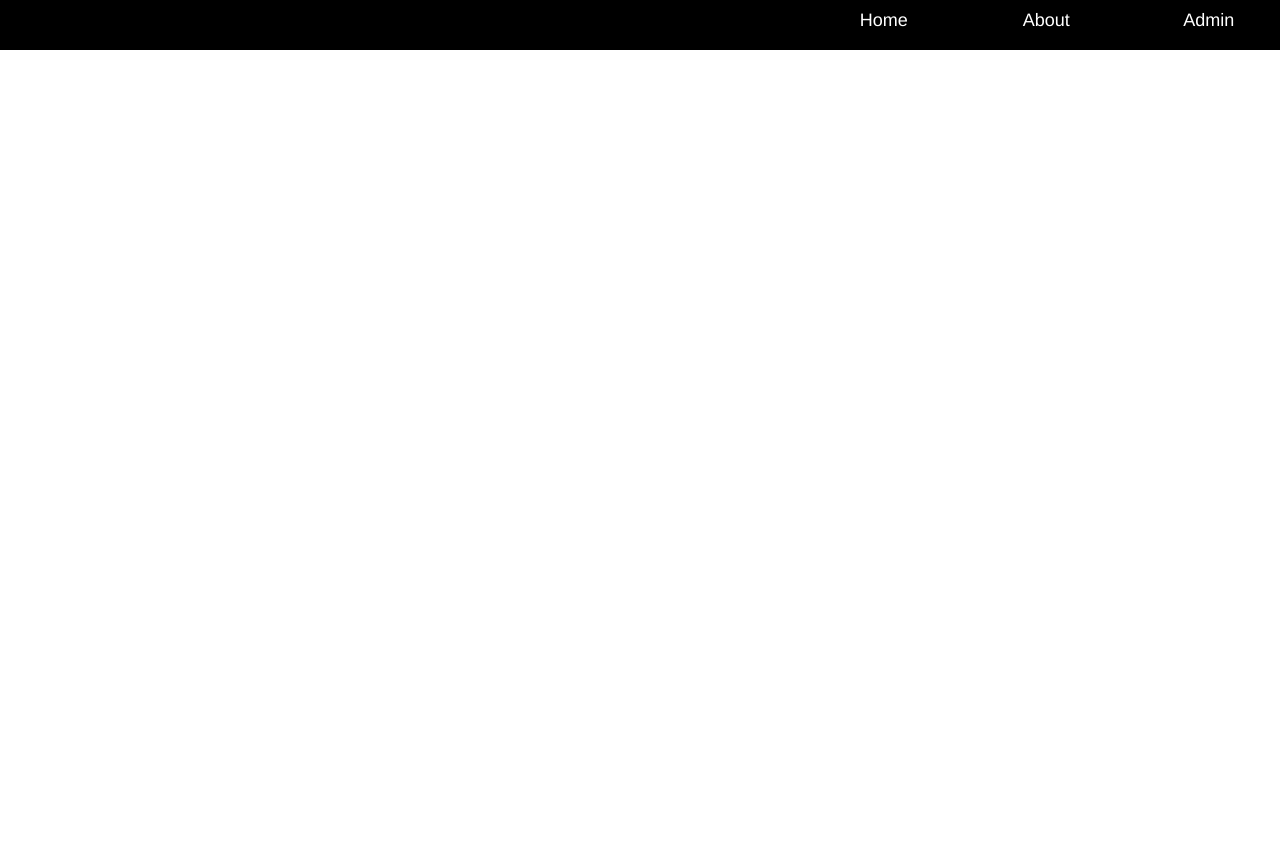
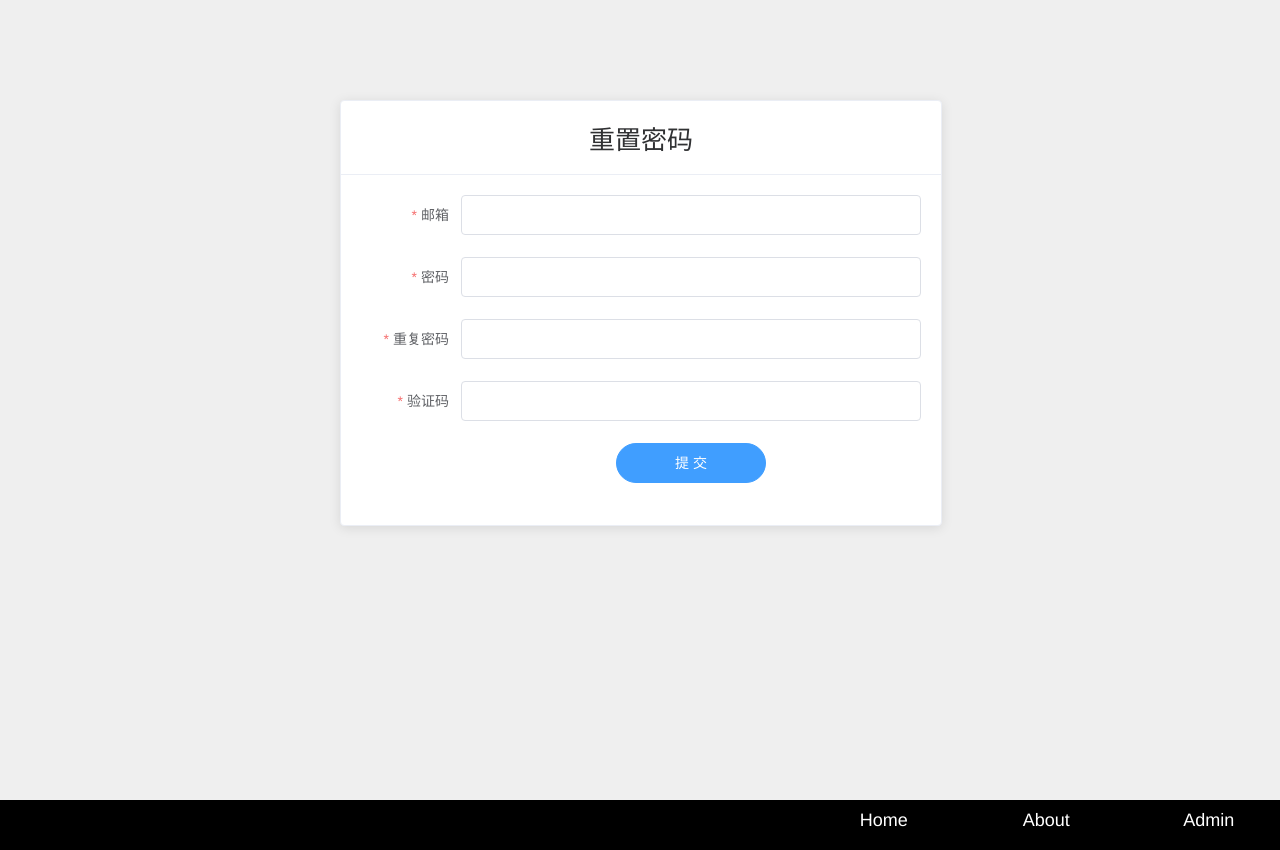
Before and after one commit to VisualDataStruct/front-end, a Vue app: page /admin/reset in a window 1280 px wide. Before the commit the page ends 800 px from the top, so only its background shows below. Built offline with nearby package versions, Linux system fonts and the light colour scheme.

Commit message:
add reset password

```diff
--- a/src/components/Admin/Login.vue
+++ b/src/components/Admin/Login.vue
@@ -30,11 +30,34 @@
           </el-form-item>
           <el-form-item>
             <el-button round type="primary" @click="submitForm()">提交</el-button>
-            <el-button round type="primary" @click="switchLogin()">切换登录方式</el-button>
+            <el-button round @click="switchLogin()">切换登录方式</el-button>
+            <el-button round @click="showForgotPassword()">忘记密码</el-button>
           </el-form-item>
         </el-form>
       </el-card>
     </div>
+    <el-dialog
+      title="忘记密码"
+      :visible.sync="showForgot"
+      width="600px"
+      :before-close="handleClose">
+        <el-form
+          :model="forgotForm"
+          status-icon
+          label-position="right"
+          :rules="forgotRoles"
+          ref="forgotForm"
+          label-width="100px"
+        >
+          <el-form-item label="邮箱" prop="email">
+            <el-input v-model="forgotForm.email" autocomplete="off"></el-input>
+          </el-form-item>
+        </el-form>
+      <span slot="footer" class="dialog-footer">
+        <el-button @click="clickClose()">取 消</el-button>
+        <el-button type="primary" @click="forgotPassword()">确 定</el-button>
+      </span>
+    </el-dialog>
   </div>
 </template>
 
@@ -81,6 +104,16 @@ export default {
         ],
       },
       isEmail: false,
+      showForgot: false,
+      forgotForm: {
+        email: '',
+      },
+      forgotRoles: {
+        email: [
+          { required: true, message: '请输入邮箱', trigger: 'blur' },
+          { type: 'email', message: '不合法的邮箱格式', trigger: 'blur' },
+        ]
+      },
     };
   },
   beforeCreate: function() {
@@ -159,6 +192,45 @@ export default {
     switchLogin: function() {
       this.isEmail = !this.isEmail;
     },
+    showForgotPassword: function() {
+      this.showForgot = true;
+    },
+    forgotPassword: function() {
+      console.log(this.forgotForm.email)
+      this.$refs.forgotForm.validate((valid, notValid) => {
+        if (valid) {
+          const formData = new FormData();
+          formData.append('email', this.forgotForm.email);
+          this.$http.post('auth/forget', formData, this.$store.state.postConfig)
+          .then(r => {
+            this.$notify.success({
+              title: '重置成功',
+              message: '请查看邮件获取验证码'
+            });
+            this.$router.push({ name: 'AdminResetPassword' })
+          })
+          .catch(e => {
+            console.error(e)
+            switch(e.response.status) {
+              case 404:
+                this.$notify.error({
+                  title: '错误',
+                  message: '用户未注册',
+                });
+            }
+          })
+        } else {
+          console.error(notValid);
+          return false;
+        }
+      });
+    },
+    handleClose: function(done) {
+      done();
+    },
+    clickClose: function() {
+      this.showForgot = false
+    },
   },
 }
 </script>
--- /dev/null
+++ b/src/components/Admin/ResetPassword.vue
@@ -0,0 +1,174 @@
+<template>
+  <div id="reset">
+    <div>
+      <el-card
+        shadow="always"
+        id="reset-card"
+      >
+        <div slot="header">
+          <span id="card-title">重置密码</span>
+        </div>
+        <el-form
+          :model="ruleForm"
+          status-icon
+          label-position="right"
+          :rules="rules"
+          ref="resetForm"
+          label-width="100px"
+        >
+          <el-form-item label="邮箱" prop="email">
+            <el-input v-model="ruleForm.email" autocomplete="off"></el-input>
+          </el-form-item>
+          <el-form-item label="密码" prop="password">
+            <el-input type="password" v-model="ruleForm.password" autocomplete="off"></el-input>
+          </el-form-item>
+          <el-form-item label="重复密码" prop="rePassword">
+            <el-input type="password" v-model="ruleForm.rePassword" autocomplete="off"></el-input>
+          </el-form-item>
+          <el-form-item label="验证码" prop="valid">
+            <el-input v-model="ruleForm.valid" autocomplete="off"></el-input>
+          </el-form-item>
+          <el-form-item>
+            <el-button round style="width: 150px;" type="primary" @click="submitForm()">提 交</el-button>
+          </el-form-item>
+        </el-form>
+      </el-card>
+    </div>
+  </div>
+</template>
+
+<script>
+
+export default {
+  name: 'AdminLogin',
+  data() {
+    const validatePassword = (rule, value, callback) => {
+      if (value === '') {
+        callback(new Error('请输入密码'));
+      } else if (String(value).length < 5) {
+        callback(new Error('密码必须大于5位'));
+      } else if (String(value).length > 30) {
+        callback(new Error('密码超过30位'));
+      } else {
+        callback();
+      }
+    };
+    const validateRePassword = (rule, value, callback) => {
+      if (value === '') {
+        callback(new Error('请再次输入密码'));
+      } else if (String(value).length < 5) {
+        callback(new Error('密码必须大于5位'));
+      } else if (String(value).length > 30) {
+        callback(new Error('密码超过30位'));
+      } else if (String(value) !== String(this.ruleForm.password)) {
+        callback(new Error('两次输入密码不一致'))
+      } else {
+        callback();
+      }
+    };
+    const validateValid = (rule, value, callback) => {
+      if (value === '') {
+        callback(new Error('必须输入验证码'));
+      } else if (value.length !== 6) {
+        callback(new Error('验证码为 6 位'));
+      } else {
+        callback();
+      }
+    };
+    const validateUsername = (rule, value, callback) => {
+      if (value === '') {
+        callback(new Error('请输入用户名'));
+      } else {
+        callback();
+      }
+    }
+    return {
+      ruleForm: {
+        email: '',
+        password: '',
+        rePassword: '',
+        valid: '',
+      },
+      rules: {
+        password: [
+          { required: true, validator: validatePassword, trigger: 'blur' }
+        ],
+        email: [
+          { required: true, message: '请输入邮箱', trigger: 'blur' },
+          { type: 'email', message: '不合法的邮箱格式', trigger: 'blur' }
+        ],
+        rePassword: [
+          { required: true, validator: validateRePassword, trigger: 'blur' }
+        ],
+        valid: [
+          { required: true, validator: validateValid, trigger: 'blur' },
+        ],
+      },
+      isEmail: false,
+    };
+  },
+  beforeCreate: function() {
+  },
+  methods: {
+    submitForm: function() {
+      this.$refs.resetForm.validate((valid, notValid) => {
+        if (valid) {
+          const formData = new FormData();
+          formData.append('email', this.ruleForm.email);
+          const createHash = require('create-hash');
+          const hash = createHash('sha256');
+          hash.update(this.ruleForm.password);
+          formData.append('new_password', hash.digest('HEX'));
+          formData.append('verify', this.ruleForm.valid);
+          this.$http.post('auth/reset', formData, this.$store.state.postConfig)
+          .then(r => {
+            this.$notify.success({
+              title: '重设密码成功',
+            });
+            this.$router.push({ name: 'AdminLogin' })
+          })
+          .catch(e => {
+            console.error(e)
+            switch(e.response.status) {
+              case 401:
+                this.$notify.error({
+                  title: '错误',
+                  message: '验证码不正确',
+                });
+                break;
+              case 404:
+                this.$notify.error({
+                  title: '错误',
+                  message: '用户未注册',
+                });
+            }
+          })
+        } else {
+          console.error(notValid);
+          return false;
+        }
+      });
+    },
+    switchLogin: function() {
+      this.isEmail = !this.isEmail;
+    },
+  },
+}
+</script>
+
+<style scoped>
+  #reset {
+    min-width: 600px;
+    height: 100vh;
+    position: relative;
+  }
+  #reset-card {
+    width: 600px;
+    left: calc(50% - 300px);
+    top: 100px;
+    position: relative;
+  }
+  #card-title {
+    font-size: 26px;
+  }
+</style>
--- a/src/router.js
+++ b/src/router.js
@@ -48,6 +48,11 @@ export default new Router({
       path: '/admin/login',
       name: 'AdminLogin',
       component: () => import('./components/Admin/Login.vue')
+    },
+    {
+      path: '/admin/reset',
+      name: 'AdminResetPassword',
+      component: () => import('./components/Admin/ResetPassword.vue')
     }
   ]
 })
```
